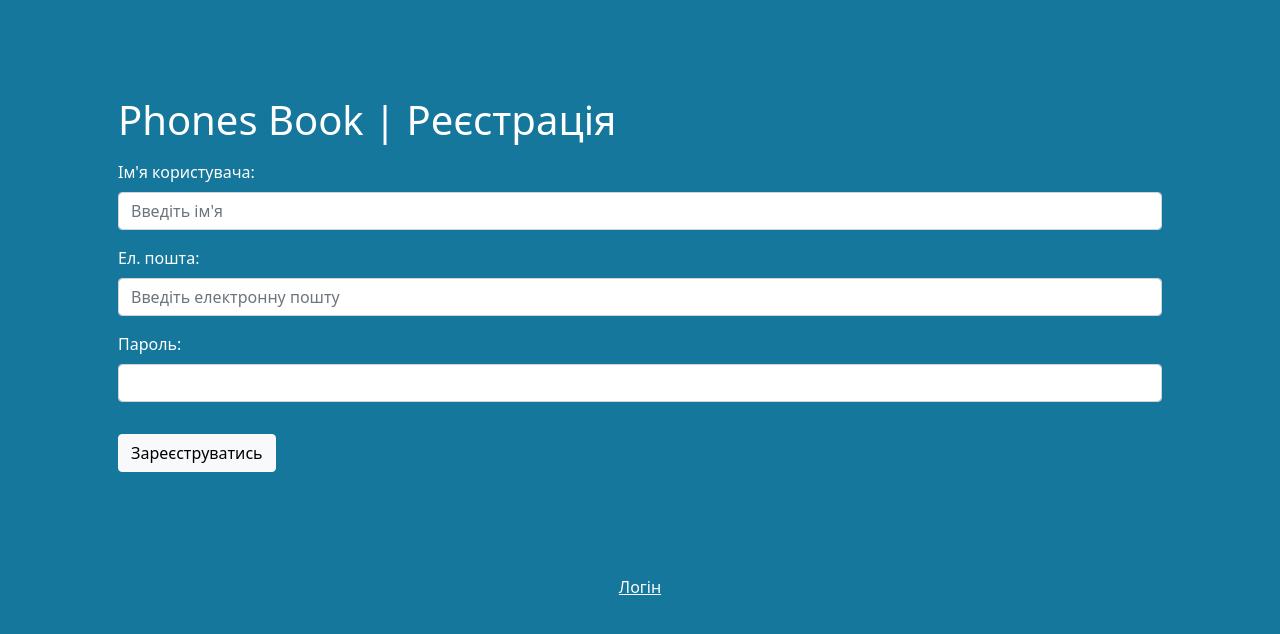
After one commit to zaldis/PhonesBookServer, a Django app: page /users/new-user in a window 1280 px wide. The commit adds this page. Shown: the top 634 px of the page. Run offline with Django 4.2, Linux system fonts and the light colour scheme.

Commit message:
Add-authentication
- Add registration page
- Add login page
- Add admin link

```diff
--- a/phonesbook/phonesbook/settings.py
+++ b/phonesbook/phonesbook/settings.py
@@ -11,6 +11,8 @@ https://docs.djangoproject.com/en/4.1/ref/settings/
 """
 
 from pathlib import Path
+
+from django.shortcuts import reverse
 
 # Build paths inside the project like this: BASE_DIR / 'subdir'.
 BASE_DIR = Path(__file__).resolve().parent.parent
@@ -128,3 +130,6 @@ STATIC_URL = 'static/'
 DEFAULT_AUTO_FIELD = 'django.db.models.BigAutoField'
 
 AUTH_USER_MODEL = 'users.User'
+LOGIN_REDIRECT_URL = '/contacts/'
+LOGIN_URL = '/login/'
+LOGOUT_REDIRECT_URL = '/login/'
--- a/phonesbook/phonesbook/urls.py
+++ b/phonesbook/phonesbook/urls.py
@@ -16,7 +16,14 @@ Including another URLconf
 from django.contrib import admin
 from django.urls import path, include
 
+from django.contrib.auth import views
+
+
 urlpatterns = [
     path('admin/', admin.site.urls),
     path('contacts/', include('contacts.urls')),
+    path('users/', include('users.urls')),
+
+    path('logout/', views.LogoutView.as_view(), name='logout'),
+    path('login/', views.LoginView.as_view(), name='login'),
 ]
--- a/phonesbook/templates/base.html
+++ b/phonesbook/templates/base.html
@@ -15,6 +15,12 @@
     {% block "body" %}{% endblock %}
   </div>
 
-  <footer style="text-align: center; cursor: pointer;">Вийти</footer>
+  <footer style="text-align: center; cursor: pointer;">
+    {% if user.is_authenticated %}
+      <a class="btn btn-link" style="color: white;" href="{% url 'logout' %}">Вийти</a>
+    {% else %}
+      <a class="btn btn-link" style="color: white;" href="{% url 'login' %}">Логін</a>
+    {% endif %}
+  </footer>
 </body>
 </html>
--- a/phonesbook/templates/contacts/add-contact.html
+++ b/phonesbook/templates/contacts/add-contact.html
@@ -12,6 +12,11 @@
     <li class="nav-item">
       <a class="nav-link text-warning active" href="#">Додати контакт</a>
     </li>
+    {% if user.is_staff %}
+      <li class="nav-item">
+        <a class="nav-link text-white" href="{% url 'admin:index' %}">Admin</a>
+      </li>
+    {% endif %}
   </ul>
 
   <form method="post">
--- a/phonesbook/templates/contacts/my-contacts.html
+++ b/phonesbook/templates/contacts/my-contacts.html
@@ -13,6 +13,11 @@
   <li class="nav-item">
     <a class="nav-link text-white" href="{% url 'add_contact' %}">Додати контакт</a>
   </li>
+  {% if user.is_staff %}
+    <li class="nav-item">
+      <a class="nav-link text-white" href="{% url 'admin:index' %}">Admin</a>
+    </li>
+  {% endif %}
 </ul>
 
 <table class="table table-hover text-white mt-5">
--- /dev/null
+++ b/phonesbook/templates/users/new_user.html
@@ -0,0 +1,27 @@
+{% extends "base.html" %}
+
+{% block "title" %}Реєстрація{% endblock %}
+
+{% block "header" %}Реєстрація{% endblock %}
+
+{% block "body" %}
+<form method="post">
+  {% csrf_token %}
+  <div class="mb-3 mt-3">
+    <label for="username" class="form-label">Ім'я користувача:</label>
+    <input class="form-control" placeholder="Введіть ім'я" name="username" required>
+  </div>
+
+  <div class="mb-3 mt-3">
+    <label for="email" class="form-label">Ел. пошта:</label>
+    <input class="form-control" type="email" placeholder="Введіть електронну пошту" name="email" required>
+  </div>
+
+  <div class="mb-3 mt-3">
+    <label for="password" class="form-label">Пароль:</label>
+    <input class="form-control" type="password" name="password" required>
+  </div>
+
+  <input type="submit" value="Зареєструватись" class="btn btn-light mt-3">
+</form>
+{% endblock %}
--- /dev/null
+++ b/phonesbook/users/urls.py
@@ -0,0 +1,8 @@
+from django.urls import path
+
+from . import views
+
+
+urlpatterns = [
+    path('new-user', views.CreateNewUserView.as_view(), name='new-user'),
+]
--- a/phonesbook/users/views.py
+++ b/phonesbook/users/views.py
@@ -1,3 +1,34 @@
-from django.shortcuts import render
+from django.contrib.auth import get_user_model, login
+from django.http import HttpResponse
+from django.shortcuts import render, redirect, reverse
+from django.views import View
 
-# Create your views here.
+from .forms import RegistrationForm
+
+
+UserModel = get_user_model()
+
+
+class CreateNewUserView(View):
+
+    def get(self, request, *args, **kwargs) -> HttpResponse:
+        return render(request, 'users/new_user.html', {})
+
+    def post(self, request, *args, **kwargs) -> HttpResponse:
+        # Validate input
+        registration_form = RegistrationForm(request.POST)
+
+        if registration_form.is_valid():
+            username = registration_form.cleaned_data['username']
+            email = registration_form.cleaned_data['email']
+            password = registration_form.cleaned_data['password']
+
+            # Create and authenticate new users
+            new_user = UserModel.objects.create_user(username=username, email=email, password=password)
+            login(request, new_user)
+
+            # Redirect to the page with contacts
+            my_contacts_url = reverse('contacts')
+            return redirect(my_contacts_url)
+
+        return render(request, 'users/new_user.html', {'errors': registration_form.errors})
```
Also changed, not shown: phonesbook/contacts/views.py (+3 -17 lines), phonesbook/templates/registration/login.html (added, +23 -0 lines), phonesbook/users/forms.py (added, +7 -0 lines).
